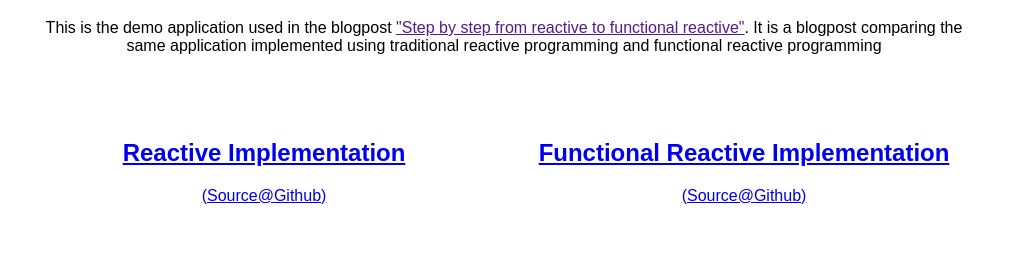
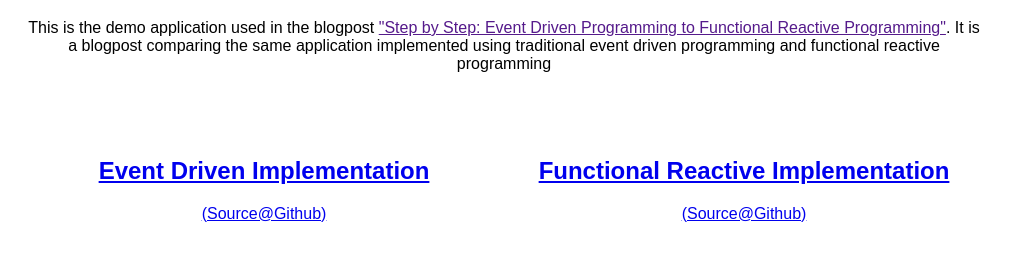
Before and after one commit to mollerse/frp-sbs, a website: page static/index.html in a window 1280 px wide. Shown: the part 61-322 px from the top of the page, without its empty margins (136-1146 px from the left). Drawn offline with Linux system fonts and the light colour scheme.

Commit message:
Renamed links to reactive to event

```diff
--- a/static/index.html
+++ b/static/index.html
@@ -2,7 +2,7 @@
 <html lang="en">
 <head>
     <meta charset="UTF-8">
-    <title>FRP Step-by-Step</title>
+    <title>Step-by-Step: From Event Driven to FRP</title>
     <link rel="stylesheet" href="pure-min.css">
     <style>
         h1, p, .pure-g {
@@ -19,11 +19,11 @@
 </head>
 <body>
     <h1>Functional Reactive Programming</h1>
-    <p>This is the demo application used in the blogpost <a href="">"Step by step from reactive to functional reactive"</a>. It is a blogpost comparing the same application implemented using traditional reactive programming and functional reactive programming</p>
+    <p>This is the demo application used in the blogpost <a href="">"Step by Step: Event Driven Programming to Functional Reactive Programming"</a>. It is a blogpost comparing the same application implemented using traditional event driven programming and functional reactive programming</p>
     <div class="pure-g">
     <div class="pure-u-1-2">
-        <h2><a href="reactive.html">Reactive Implementation</a></h2>
-        <p><a href="https://github.com/mollerse/frp-sbs/blob/master/static/reactive.js">(Source@Github)</a></p>
+        <h2><a href="event.html">Event Driven Implementation</a></h2>
+        <p><a href="https://github.com/mollerse/frp-sbs/blob/master/static/event.js">(Source@Github)</a></p>
     </div>
     <div class="pure-u-1-2">
         <h2><a href="functional.html">Functional Reactive Implementation</a></h2>
```
